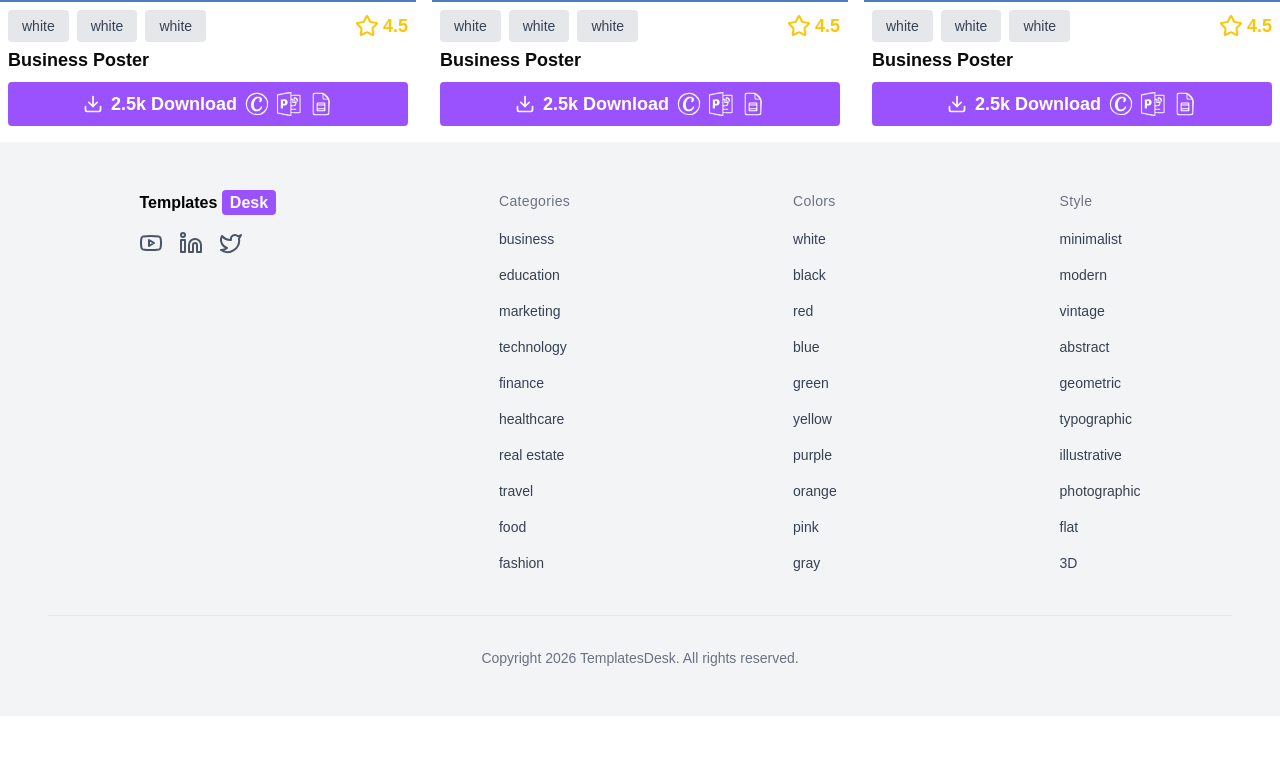
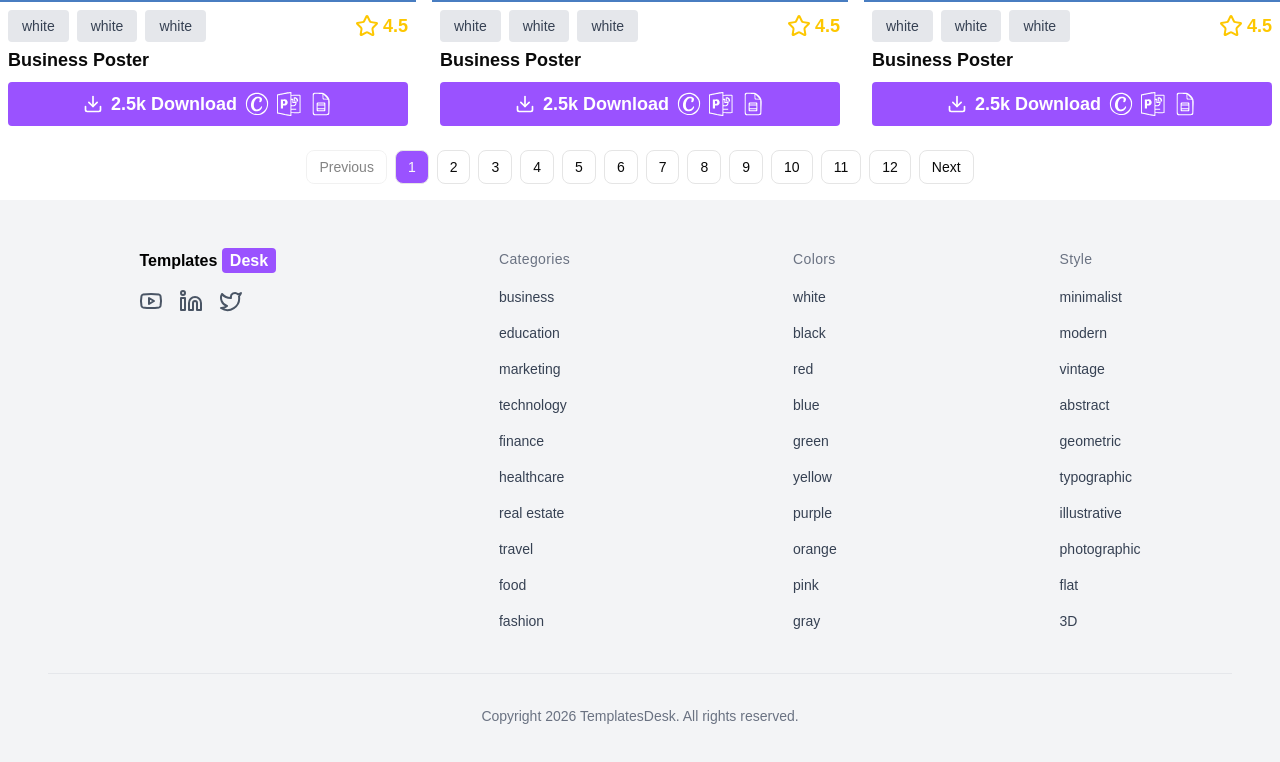
Before and after one commit to Vedharaj/TemplatesDesk, a Next.js app: page /categories/art in a window 1280 px wide. Shown: the part 1538-2300 px from the top of the page. Before the commit the page ends 2254 px from the top, so only its background shows below. Built offline with nearby package versions, Linux system fonts and the light colour scheme; a web font is replaced by a local one.

Commit message:
TPD-22 TPD-25 added: pagination and 404 page

```diff
--- a/app/[type]/[name]/page.tsx
+++ b/app/[type]/[name]/page.tsx
@@ -3,6 +3,8 @@ import HeroCard from "@/components/HeroCard";
 import FilterBtn from "@/components/FilterBtn";
 import { cardDataList } from "@/app/store/storeData";
 import Card from "@/components/Card";
+import Link from "next/link";
+import { notFound } from "next/navigation";
 
 interface PageProps {
   params:
@@ -14,14 +16,22 @@ interface PageProps {
         name?: string;
         type?: string;
       }>;
+  searchParams?:
+    | {
+        page?: string;
+      }
+    | Promise<{
+        page?: string;
+      }>;
 }
 
-export default async function Page({ params }: PageProps) {
+export default async function Page({ params, searchParams }: PageProps) {
   const resolvedParams = await params;
+  const resolvedSearchParams = await searchParams;
   const { name, type } = resolvedParams;
 
   if (!name || !type) {
-    return <div>Not found</div>;
+    notFound();
   }
 
   const decodedName = decodeURIComponent(name);
@@ -43,8 +53,20 @@ export default async function Page({ params }: PageProps) {
   )?.[decodedName];
 
   if (!data) {
-    return <div>Not found</div>;
+    notFound();
   }
+
+  const cardsPerPage = 9;
+  const totalPages = Math.max(1, Math.ceil(cardDataList.length / cardsPerPage));
+  const rawPage = Number.parseInt(resolvedSearchParams?.page ?? "1", 10);
+  const currentPage = Number.isNaN(rawPage)
+    ? 1
+    : Math.min(Math.max(rawPage, 1), totalPages);
+  const startIndex = (currentPage - 1) * cardsPerPage;
+  const paginatedCards = cardDataList.slice(startIndex, startIndex + cardsPerPage);
+
+  const createPageHref = (page: number) =>
+    `/${encodeURIComponent(type)}/${encodeURIComponent(name)}?page=${page}`;
 
   return (
     <div>
@@ -56,17 +78,58 @@ export default async function Page({ params }: PageProps) {
           </h3>
           <FilterBtn />
         </div>
-        <div className="grid grid-cols-3 gap-4 mt-4">
-
-          {cardDataList.slice(0, 9).map((card) => (
+        <div className="grid grid-cols-1 sm:grid-cols-2 lg:grid-cols-3 gap-4 mt-4">
+          {paginatedCards.map((card) => (
             <Card
-            key={card.id}
-            title={card.title}
-            rating={card.rating}
-            downloads={card.downloads}
-            tags={card.tags}
+              key={card.id}
+              title={card.title}
+              rating={card.rating}
+              downloads={card.downloads}
+              tags={card.tags}
             />
           ))}
+        </div>
+
+        <div className="mt-6 flex flex-wrap items-center justify-center gap-2">
+          <Link
+            href={createPageHref(Math.max(1, currentPage - 1))}
+            aria-disabled={currentPage === 1}
+            className={`rounded-md border px-3 py-1.5 text-sm transition ${
+              currentPage === 1
+                ? "pointer-events-none opacity-50"
+                : "hover:bg-muted"
+            }`}
+          >
+            Previous
+          </Link>
+
+          {Array.from({ length: totalPages }, (_, index) => index + 1).map(
+            (page) => (
+              <Link
+                key={page}
+                href={createPageHref(page)}
+                className={`rounded-md border px-3 py-1.5 text-sm transition ${
+                  page === currentPage
+                    ? "bg-primary text-primary-foreground"
+                    : "hover:bg-muted"
+                }`}
+              >
+                {page}
+              </Link>
+            )
+          )}
+
+          <Link
+            href={createPageHref(Math.min(totalPages, currentPage + 1))}
+            aria-disabled={currentPage === totalPages}
+            className={`rounded-md border px-3 py-1.5 text-sm transition ${
+              currentPage === totalPages
+                ? "pointer-events-none opacity-50"
+                : "hover:bg-muted"
+            }`}
+          >
+            Next
+          </Link>
           </div>
       </div>
     </div>
--- /dev/null
+++ b/app/not-found.tsx
@@ -0,0 +1,23 @@
+import Image from "next/image";
+
+export default function NotFound() {
+  return (
+    <main className="mx-auto flex min-h-[70vh] w-full max-w-4xl flex-col items-center gap-6 px-4 py-16 sm:py-24 lg:flex-row lg:flex-nowrap lg:items-center lg:justify-between">
+      <Image
+        src="/image/inside-out-cry.png"
+        alt="Page not found"
+        width={300}
+        height={200}
+        // sizes="(max-width: 500px) 90vw, 400px"
+        // className="h-auto w-full max-w-sm select-none"
+        className="h-auto w-full max-w-75 shrink-0"
+        priority
+      />
+      <div className="w-full max-w-xl flex flex-col gap-2">
+        <p className="text-4xl uppercase sm:text-5xl">AWW... Dont worry!</p>
+        <p>It&apos;s just a 404 Error!</p>
+        <p>What you&apos;re looking for may have been misplaced in Long Term Memory.</p>
+      </div>
+    </main>
+  );
+}
```
Also changed, not shown: components/Footer.tsx (line endings or trailing spaces), public/image/inside-out-cry.png (added).
